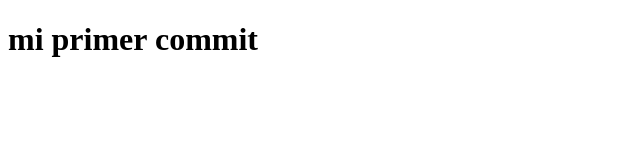
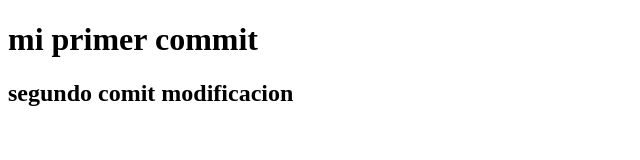
Before and after one commit to luisdabe/oplesktest, a plain HTML site: page index.html in a window 1280 px wide. Shown: the whole page, without its empty margins (0-640 px from the left). Drawn offline with Linux system fonts and the light colour scheme.

Commit message:
segundo commit modificacion

```diff
--- a/index.html
+++ b/index.html
@@ -7,5 +7,6 @@
 </head>
 <body>
     <h1>mi primer commit</h1>
+    <h2>segundo comit modificacion</h2>
 </body>
 </html>
```
